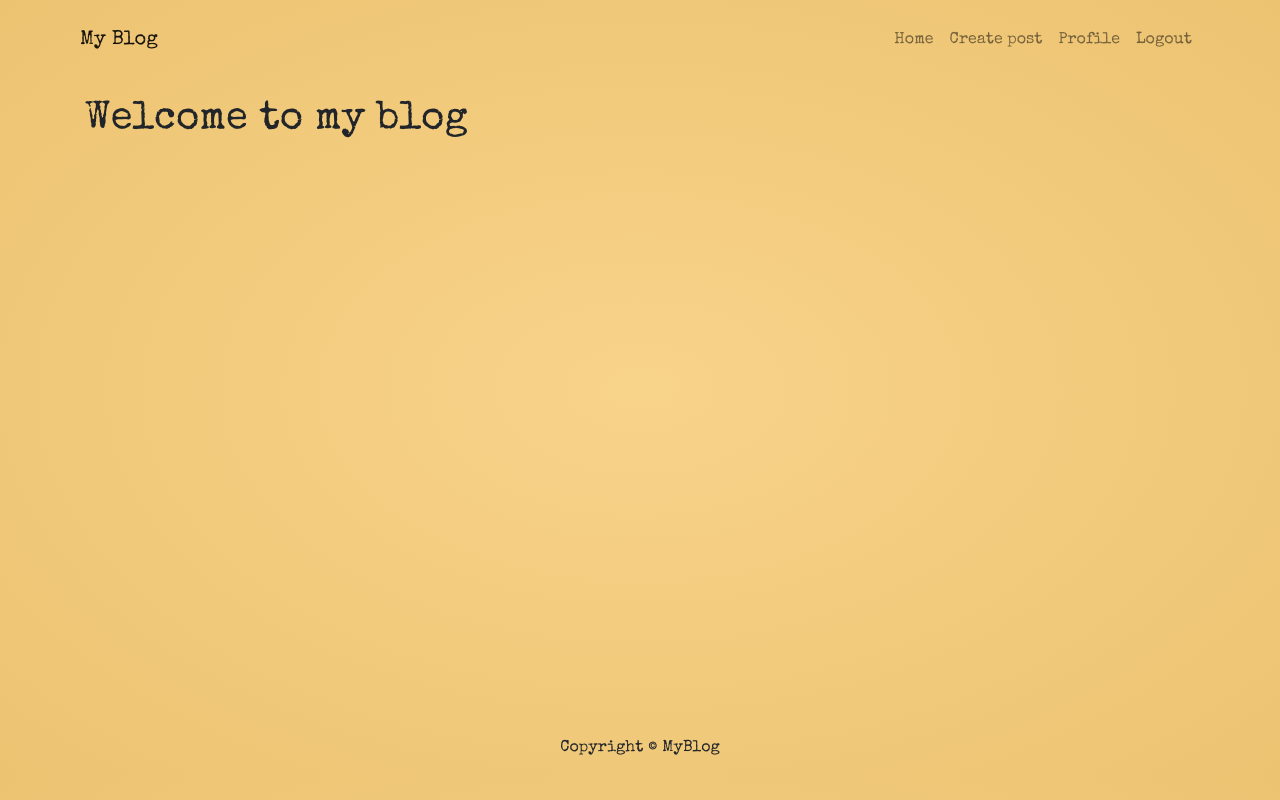
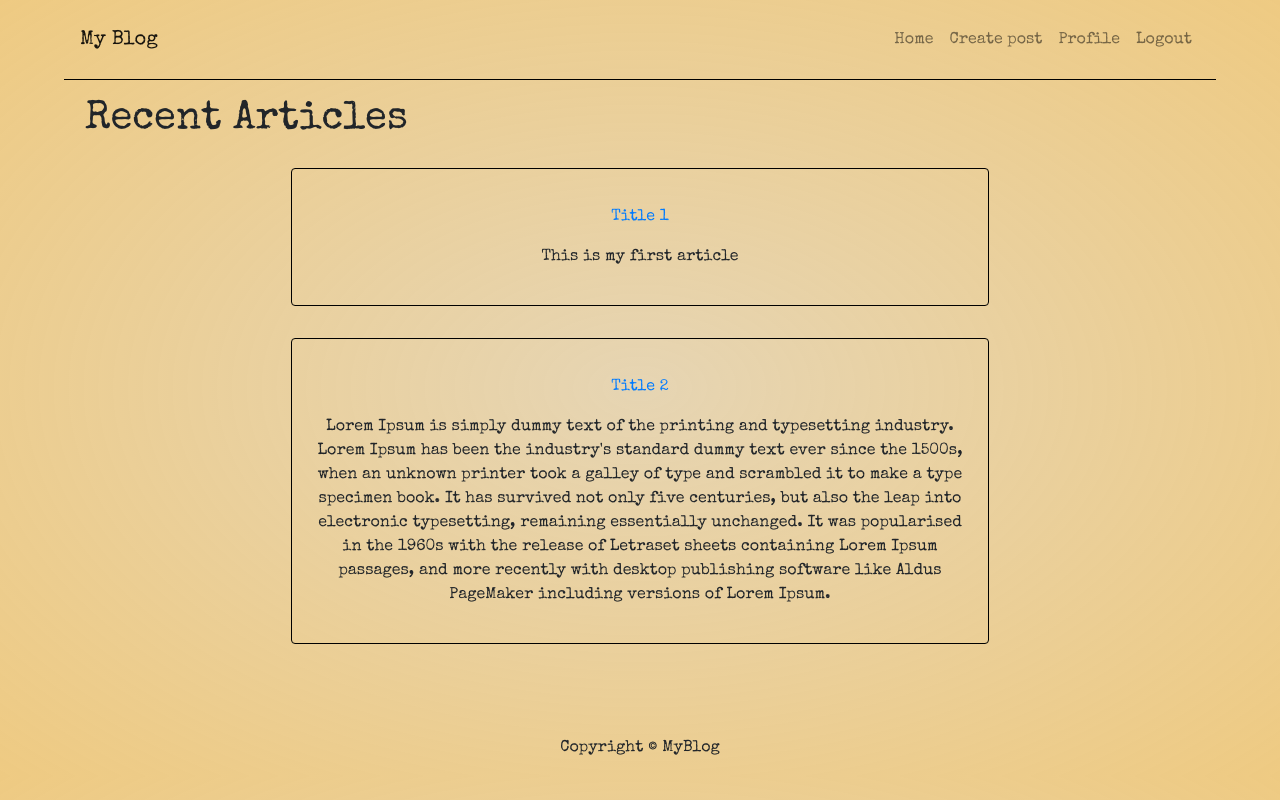
Before and after one commit to bgdmatei/mern-blog, a React (Create React App) app in the folder frontend/: page / in a window 1280 px wide. Built offline with nearby package versions, Linux system fonts and the light colour scheme.

Commit message:
HomeScreen articles listing

```diff
--- a/frontend/src/App.js
+++ b/frontend/src/App.js
@@ -1,5 +1,6 @@
 import React from 'react';
 import { Container } from 'react-bootstrap';
+import HomeScreen from './screens/HomeScreen';
 import Header from './components/Header';
 import Footer from './components/Footer';
 
@@ -9,7 +10,7 @@ const App = () => {
       <Header />
       <main className='py-3'>
         <Container>
-          <h1>Welcome to my blog</h1>
+          <HomeScreen />
         </Container>
       </main>
       <Footer />
--- /dev/null
+++ b/frontend/src/articles.js
@@ -0,0 +1,15 @@
+const articles = [
+  {
+    _id: '1',
+    title: 'Title 1',
+    content: 'This is my first article',
+  },
+  {
+    _id: '2',
+    title: 'Title 2',
+    content:
+      "Lorem Ipsum is simply dummy text of the printing and typesetting industry. Lorem Ipsum has been the industry's standard dummy text ever since the 1500s, when an unknown printer took a galley of type and scrambled it to make a type specimen book. It has survived not only five centuries, but also the leap into electronic typesetting, remaining essentially unchanged. It was popularised in the 1960s with the release of Letraset sheets containing Lorem Ipsum passages, and more recently with desktop publishing software like Aldus PageMaker including versions of Lorem Ipsum.",
+  },
+];
+
+export default articles;
--- /dev/null
+++ b/frontend/src/components/Article.js
@@ -0,0 +1,23 @@
+import React from 'react';
+import { Card } from 'react-bootstrap';
+
+const Article = ({ article }) => {
+  return (
+    <>
+      <Card className='m-3 text-center'>
+        <Card.Body>
+          <a href={`/article/${article._id}`}>
+            <Card.Title as='div'>
+              <div className='my-3'>{article.title}</div>
+            </Card.Title>
+          </a>
+          <Card.Text as='div'>
+            <div className='my-3'>{article.content}</div>
+          </Card.Text>
+        </Card.Body>
+      </Card>
+    </>
+  );
+};
+
+export default Article;
--- a/frontend/src/components/Header.js
+++ b/frontend/src/components/Header.js
@@ -3,7 +3,11 @@ import { Navbar, Nav } from 'react-bootstrap';
 
 const Header = () => {
   return (
-    <Navbar collapseOnSelect expand='lg' variant='light'>
+    <Navbar
+      collapseOnSelect
+      expand='lg'
+      style={{ borderBottom: '0.5px solid black' }}
+    >
       <Navbar.Brand href='#'>My Blog</Navbar.Brand>
       <Navbar.Toggle aria-controls='responsive-navbar-nav' />
       <Navbar.Collapse id='responsive-navbar-nav'>
--- a/frontend/src/index.css
+++ b/frontend/src/index.css
@@ -6,7 +6,12 @@
 }
 
 body {
-  background: radial-gradient(#f8d38a, #ecc371);
+  background: radial-gradient(#d8bd88a3, #ecc371e0);
+}
+
+.card {
+  background: transparent;
+  border: 1px solid black;
 }
 
 main {
@@ -22,3 +27,7 @@ nav {
   align-items: center;
   padding: 20px 0px;
 }
+
+.nav-link {
+  color: black;
+}
--- /dev/null
+++ b/frontend/src/screens/HomeScreen.js
@@ -0,0 +1,21 @@
+import React from 'react';
+import Article from '../components/Article';
+import articles from '../articles';
+import { Row, Col } from 'react-bootstrap';
+
+const HomeScreen = () => {
+  return (
+    <>
+      <h1>Recent Articles</h1>
+      <Row className='justify-content-center'>
+        {articles.map((article) => (
+          <Col key={article._id} sm={12} md={8} lg={8} xl={8}>
+            <Article article={article} />
+          </Col>
+        ))}
+      </Row>
+    </>
+  );
+};
+
+export default HomeScreen;
```
